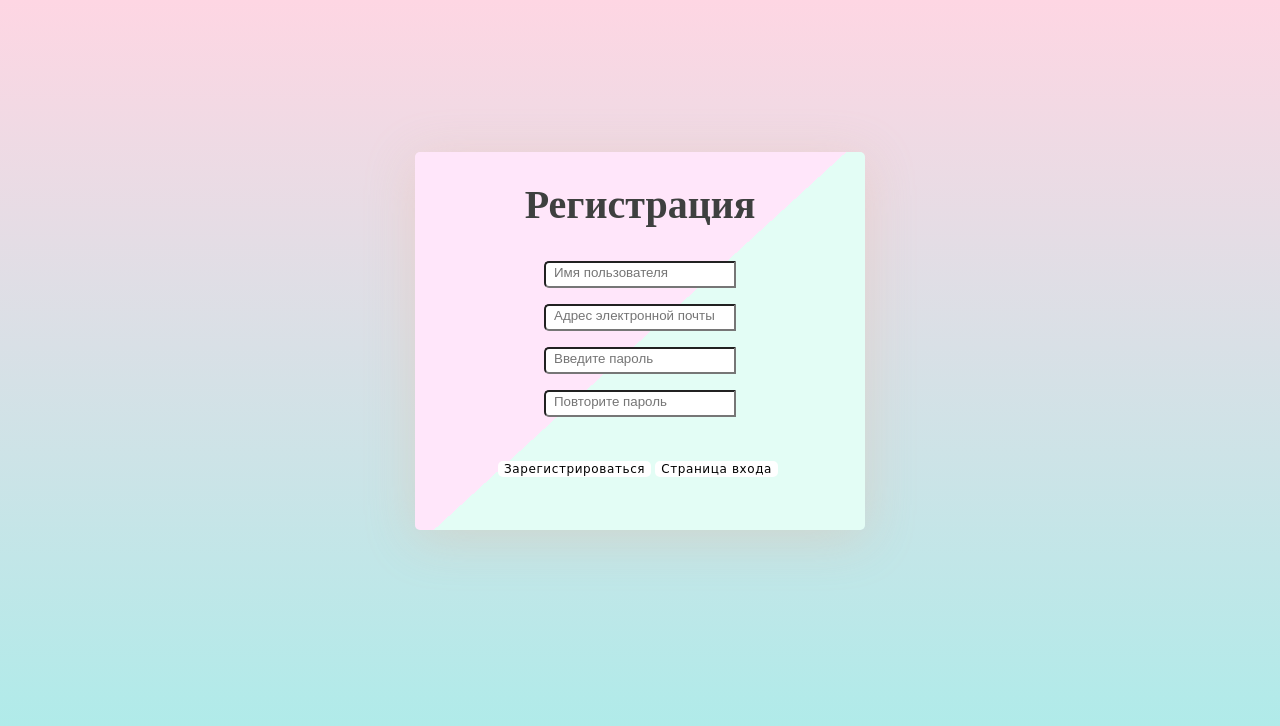
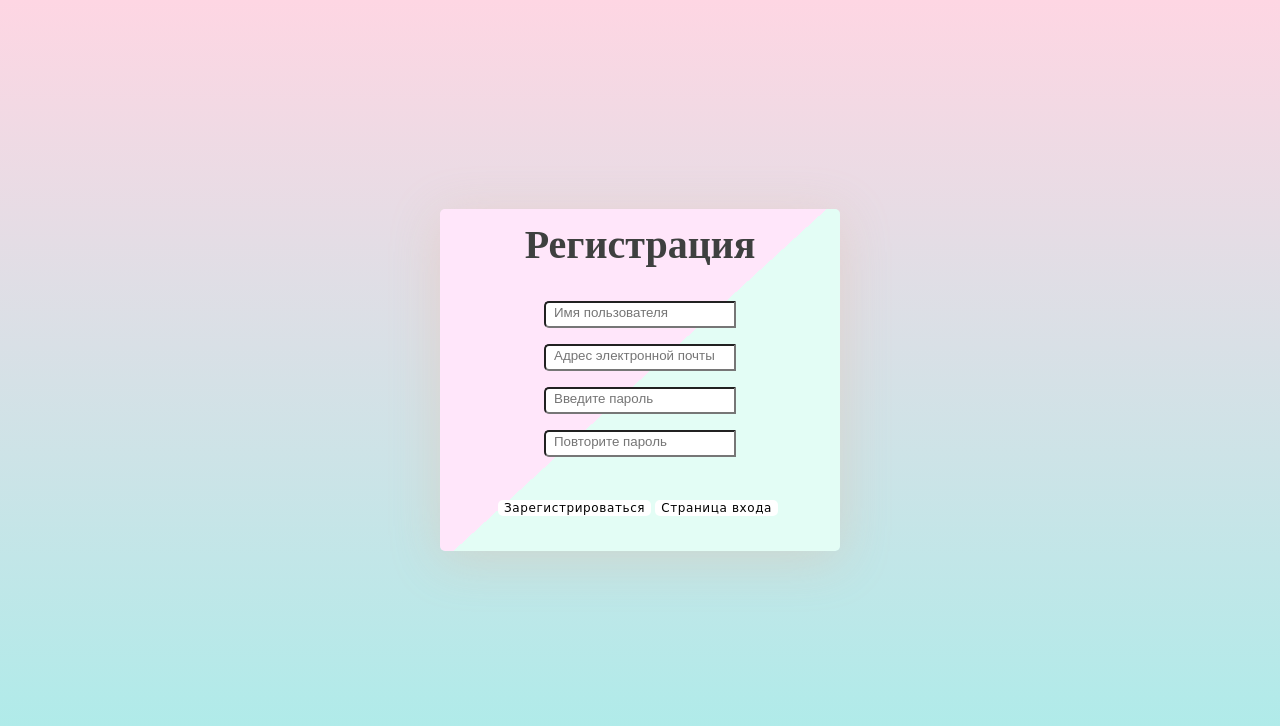
Before and after one commit to Trmtrg/money_collection, a Django app: template moneysite/user/templates/users/register.html in a window 1280 px wide. Shown: the top 726 px of the page. Run offline with Django 4.2, Linux system fonts and the light colour scheme; the template is opened without the code that fills it, so the values that code supplies are empty.

Commit message:
Центрирование во фронте

```diff
--- a/moneysite/user/static/users/css/register_login.css
+++ b/moneysite/user/static/users/css/register_login.css
@@ -5,15 +5,29 @@ body {
     background-repeat: no-repeat;
 }
 
-#window{
+.center{
+    display: table;
+    position: absolute;
+    top: 50%;
+    left: 50%;
+    margin-left: -200px;
+}
+
+#login{
+    margin-top: -148px;
+}
+
+#register{
+    margin-top: -190.795px;
+}
+
+.window{
+    display: table-cell;
+    background-image: linear-gradient(-222.5deg, #FFE6FA 50%, #E3FDF5 30%);
+    width: 400px;
+    height: 280px;
     text-align: center;
-    margin-top: 15%;
-    width: 400px;
-    margin-left: 550px;
-    background-image: linear-gradient(-222.5deg, #FFE6FA 50%, #E3FDF5 30%);
-    height: auto;
     border-radius: 5px;
-    margin: 12% auto;
     box-shadow: 0 9px 50px hsla(20, 67%, 75%, 0.31);
     padding: 2%;
 }
--- a/moneysite/user/templates/users/login.html
+++ b/moneysite/user/templates/users/login.html
@@ -3,7 +3,8 @@
 {% block title %}Вход{% endblock %}
 
 {% block body %}
-<div id="window">
+<div class="center"  id="login">
+    <div class="window">
         <h2>Вход</h2>
         <form method="POST" action="" novalidate>
             {% csrf_token %}
@@ -22,4 +23,5 @@
                 {% endfor %}
         </form>
     </div>
+</div>
 {% endblock %}
--- a/moneysite/user/templates/users/register.html
+++ b/moneysite/user/templates/users/register.html
@@ -3,7 +3,8 @@
 {% block title %}Регистрация{% endblock %}
 
 {% block body %}
-<div id="window">
+<div class="center" id="register">
+    <div class="window">
         <h2>Регистрация</h2>
             <form method="POST" novalidate>
             {% csrf_token %}
@@ -31,4 +32,5 @@
 
         </form>
 </div>
+</div>
 {% endblock %}
--- a/moneysite/user/views.py
+++ b/moneysite/user/views.py
@@ -19,7 +19,7 @@ def register_page(request):
             messages.info(request, 'Что-то не так')
 
     context = {'form': form}
-    return render(request, 'register.html', context)
+    return render(request, 'users/register.html', context)
 
 
 def login_page(request):
@@ -36,7 +36,7 @@ def login_page(request):
         else:
             messages.info(request, 'Имя пользователя или пароль введены неправильно')
     context = {}
-    return render(request, 'login.html', context)
+    return render(request, 'users/login.html', context)
 
 
 def logout_user(request):
```
Also changed, not shown: moneysite/moneys/static/moneys/css/moneys-delete.css (+42 -0 lines), moneysite/moneys/templates/moneys/moneys-delete.html (+14 -5 lines). Lines whose indentation alone changed are shown as unchanged.
